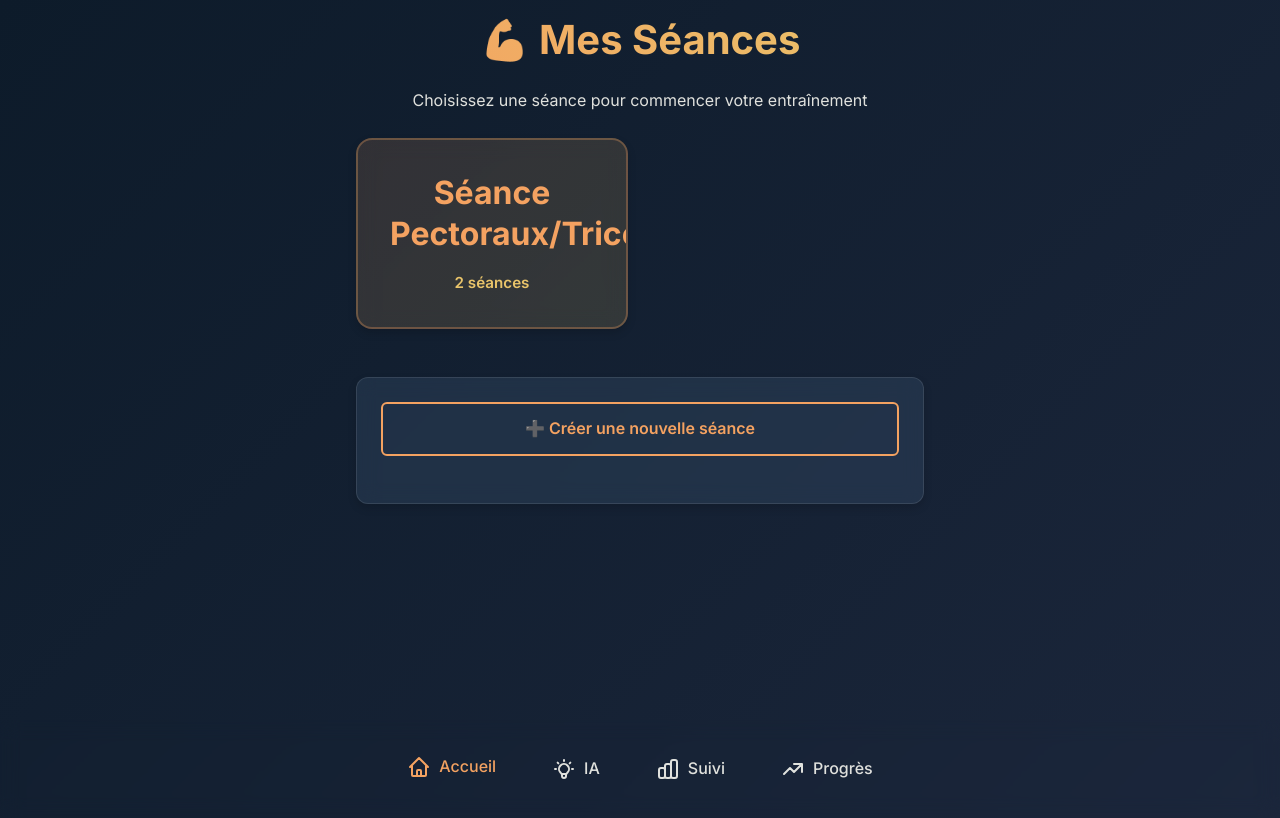
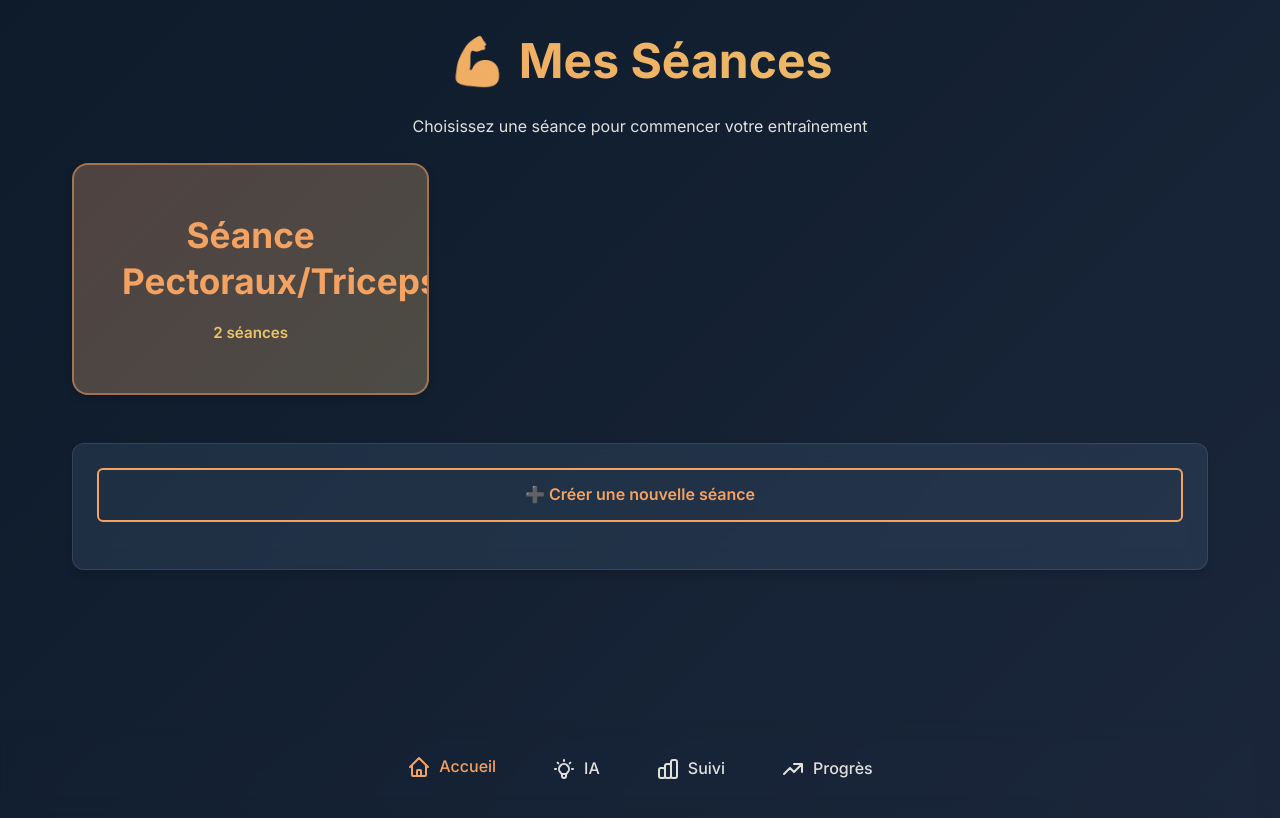
Before and after one commit to AnthonyDh10/AppWorkout, a Flask app: page / in a window 1280 px wide. Run offline with Flask 3, Linux system fonts and the light colour scheme; data comes from the database, SQL or seed files in the repository.

Commit message:
Update style.css

```diff
--- a/static/css/style.css
+++ b/static/css/style.css
@@ -146,9 +146,11 @@ p {
 
 .session-button {
   display: block;
-  background: linear-gradient(135deg, rgba(244, 162, 97, 0.15) 0%, rgba(233, 196, 106, 0.15) 100%);
+  background: linear-gradient(135deg, rgba(244, 162, 97, 0.25) 0%, rgba(233, 196, 106, 0.25) 100%);
+  background-color: rgba(27, 38, 59, 0.8);
+  -webkit-backdrop-filter: blur(10px);
   backdrop-filter: blur(10px);
-  border: 2px solid rgba(244, 162, 97, 0.3);
+  border: 2px solid rgba(244, 162, 97, 0.5);
   border-radius: var(--radius-large);
   padding: var(--spacing-xl);
   text-decoration: none;
@@ -157,6 +159,10 @@ p {
   box-shadow: var(--shadow-medium);
   position: relative;
   overflow: hidden;
+  min-height: 150px;
+  display: flex;
+  align-items: center;
+  justify-content: center;
 }
 
 .session-button::before {
@@ -190,12 +196,14 @@ p {
   position: relative;
   z-index: 1;
   text-align: center;
+  width: 100%;
 }
 
 .session-icon {
   font-size: 3rem;
   margin-bottom: var(--spacing-md);
   filter: drop-shadow(0 2px 4px rgba(0, 0, 0, 0.2));
+  display: block;
 }
 
 .session-name {
@@ -205,6 +213,7 @@ p {
   margin-bottom: var(--spacing-sm);
   text-transform: capitalize;
   line-height: 1.3;
+  margin-top: 0;
 }
 
 .session-info {
@@ -244,6 +253,12 @@ p {
 @media (min-width: 768px) {
   .sessions-grid {
     grid-template-columns: repeat(2, 1fr);
+    gap: var(--spacing-xl);
+  }
+
+  .session-button {
+    min-height: 180px;
+    padding: var(--spacing-xxl);
   }
 
   .session-name {
@@ -252,6 +267,24 @@ p {
 
   .session-icon {
     font-size: 3.5rem;
+  }
+}
+
+/* Desktop - 3 colonnes */
+@media (min-width: 1200px) {
+  .sessions-grid {
+    grid-template-columns: repeat(3, 1fr);
+    max-width: 1400px;
+    margin-left: auto;
+    margin-right: auto;
+  }
+
+  .session-button {
+    min-height: 200px;
+  }
+
+  .session-name {
+    font-size: 2.2rem;
   }
 }
 
@@ -557,6 +590,26 @@ tbody tr:hover {
 }
 
 /* ===== RESPONSIVE DESIGN ===== */
+
+/* Desktop - écrans larges */
+@media (min-width: 1024px) {
+  .container {
+    max-width: 1200px;
+    padding: var(--spacing-xl);
+  }
+
+  h1 {
+    font-size: 3rem;
+  }
+}
+
+@media (min-width: 768px) and (max-width: 1023px) {
+  .container {
+    max-width: 900px;
+    padding: var(--spacing-lg);
+  }
+}
+
 @media (max-width: 480px) {
   .container {
     padding: var(--spacing-sm);
```
